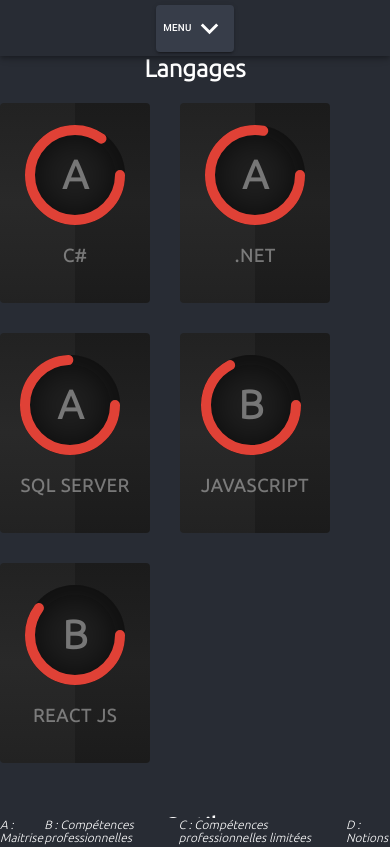
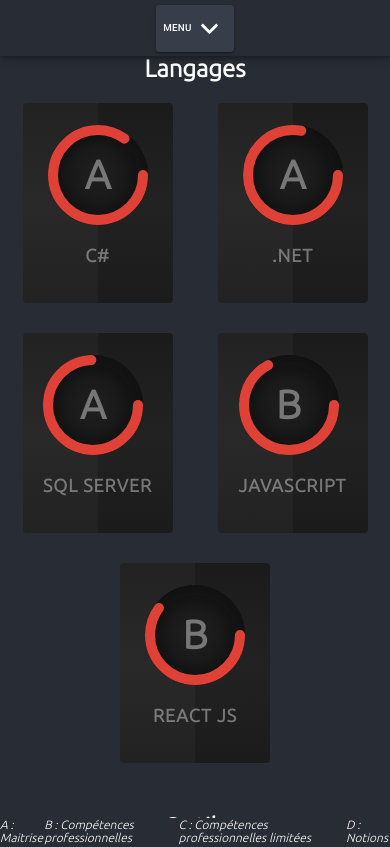
Before and after one commit to Meavela/cv-lou-bege, a React (Create React App) app: page /cv-lou-bege/competences in a window 390 px wide. Shown: the top 847 px of the page. Built offline with nearby package versions, Linux system fonts and the light colour scheme.

Commit message:
🩹 Fix sizing of card in competences page

```diff
--- a/src/App.css
+++ b/src/App.css
@@ -291,7 +291,7 @@
 
 
 /* Responsive part -- END*/
-@media screen and (max-width: 800px) {
+@media screen and (max-width: 900px) {
   .Profile-Card{
     width: 90vw;
   }
@@ -349,6 +349,8 @@
   .Competences .card{
     width: 150px;
     height: 200px;
+    margin-left: auto;
+    margin-right: auto;
   }
   .Competences .percent{
     width: 100px;
```
